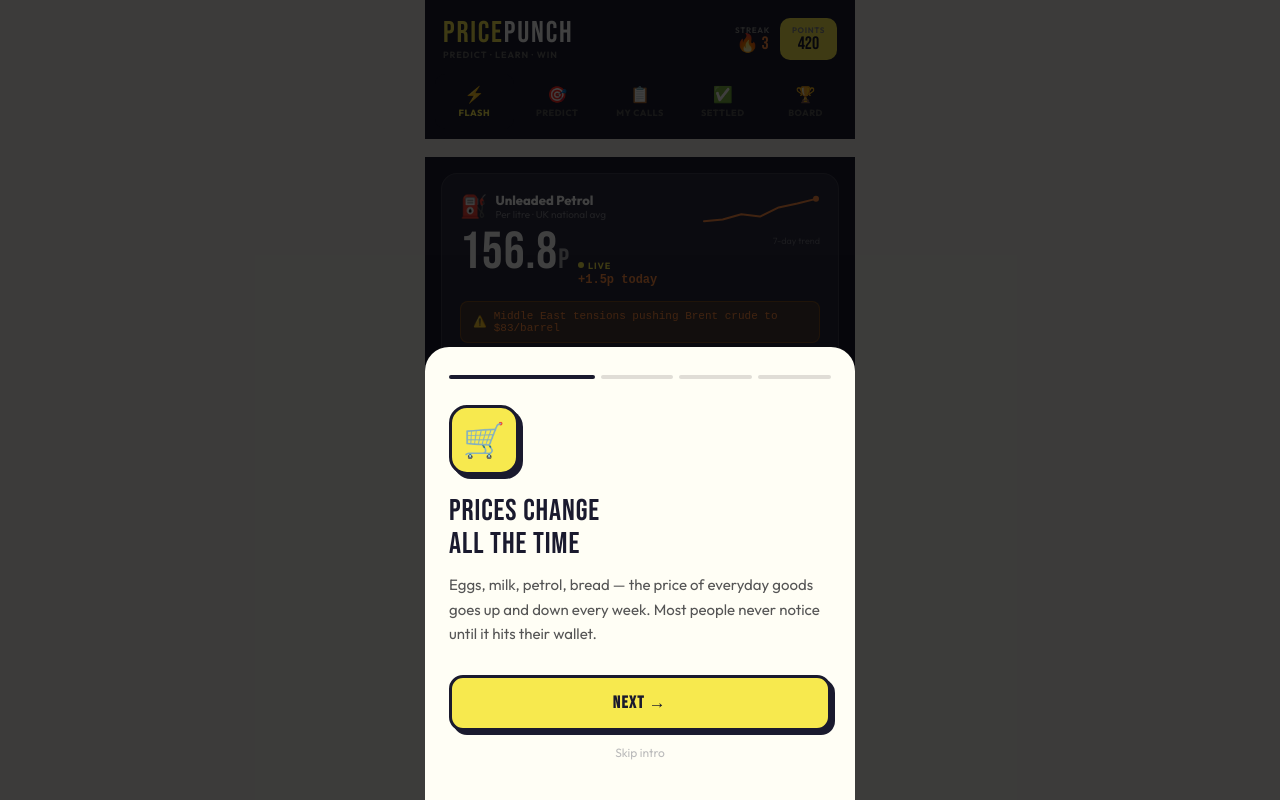
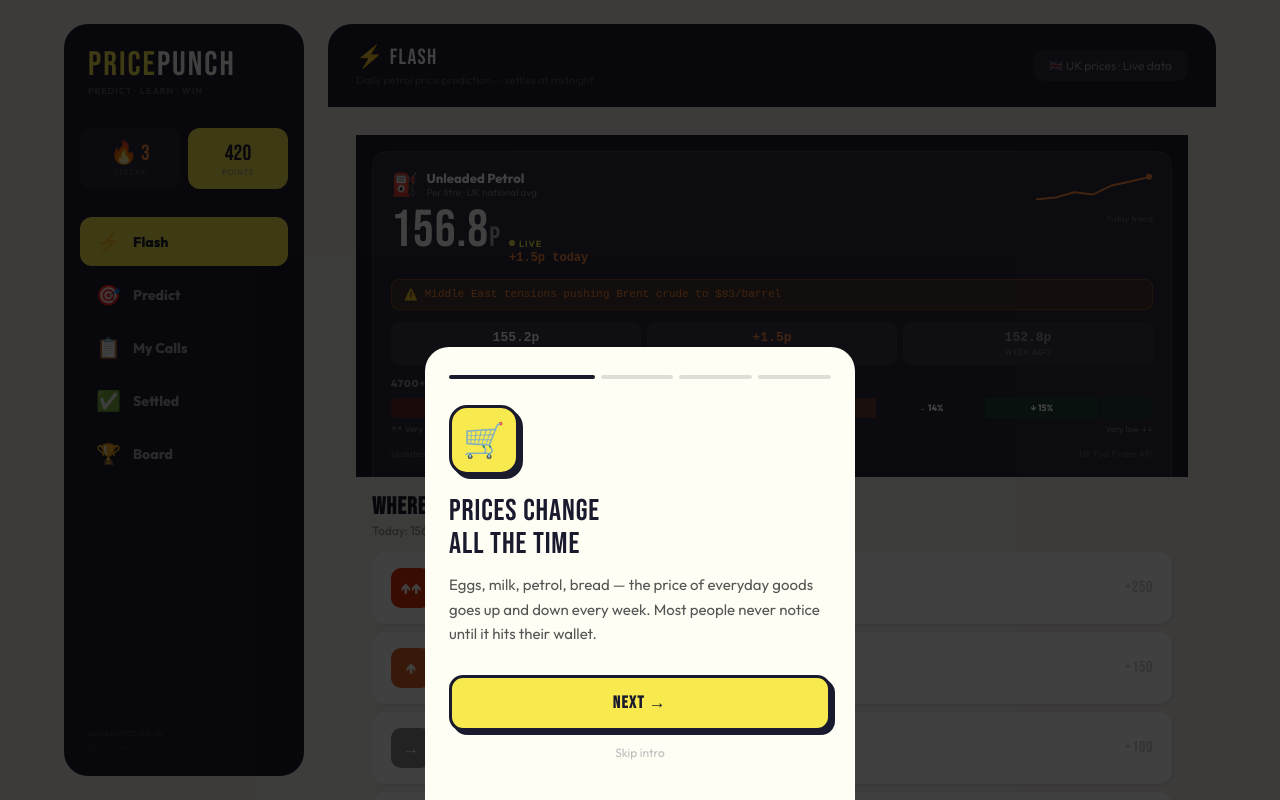
Before and after one commit to bdarko1/PricePunch, a React (Vite) app: page / in a window 1280 px wide. Shown: the top 800 px of the page. Built offline with nearby package versions, Linux system fonts and the light colour scheme.

Commit message:
Responsive desktop layout

```diff
--- a/src/App.jsx
+++ b/src/App.jsx
@@ -1113,17 +1113,83 @@
         .tab-btn { flex:1; padding:11px 4px; border:none; background:transparent; cursor:pointer; display:flex; flex-direction:column; align-items:center; gap:3px; transition:all 0.15s; border-radius:10px; }
         .tab-btn.active { background:${NAVY}; animation:popIn 0.2s ease; }
 
+        /* Desktop sidebar nav */
+        .desktop-nav-btn {
+          width:100%; padding:12px 16px; border:none; background:transparent;
+          cursor:pointer; display:flex; align-items:center; gap:12px;
+          border-radius:12px; transition:all 0.15s; text-align:left;
+          font-family:'Outfit',sans-serif;
+        }
+        .desktop-nav-btn:hover { background:rgba(255,255,255,0.08); }
+        .desktop-nav-btn.active { background:${GOLD}; }
+
         ::-webkit-scrollbar { width:3px; }
         ::-webkit-scrollbar-thumb { background:#ccc; border-radius:3px; }
+
+        /* Responsive breakpoints */
+        .app-shell {
+          display: flex;
+          flex-direction: column;
+          min-height: 100vh;
+          max-width: 430px;
+          margin: 0 auto;
+        }
+
+        .mobile-header { display:flex; }
+        .mobile-tabs   { display:flex; }
+        .desktop-layout { display:none; }
+
+        @media (min-width: 900px) {
+          body { background: #e8e4dc; }
+
+          .app-shell { display:none; }
+
+          .desktop-layout {
+            display: flex;
+            min-height: 100vh;
+            max-width: 1200px;
+            margin: 0 auto;
+            padding: 24px;
+            gap: 24px;
+          }
+
+          .desktop-sidebar {
+            width: 240px;
+            flex-shrink: 0;
+            background: ${NAVY};
+            border-radius: 24px;
+            padding: 24px 16px;
+            display: flex;
+            flex-direction: column;
+            position: sticky;
+            top: 24px;
+            height: calc(100vh - 48px);
+          }
+
+          .desktop-main {
+            flex: 1;
+            background: ${CREAM};
+            border-radius: 24px;
+            overflow: hidden;
+            display: flex;
+            flex-direction: column;
+            min-height: calc(100vh - 48px);
+          }
+
+          .desktop-content {
+            flex: 1;
+            overflow-y: auto;
+            padding: 28px;
+          }
+        }
       `}</style>
 
       {showConfetti && <Confetti />}
       {showOnboarding && <OnboardingModal onDone={() => setShowOnboarding(false)} />}
 
-      <div style={{ maxWidth:"430px", margin:"0 auto", minHeight:"100vh", display:"flex", flexDirection:"column" }}>
-
-        {/* Header */}
-        <div style={{ background:NAVY, padding:"18px 18px 14px", display:"flex", alignItems:"center", justifyContent:"space-between", flexShrink:0 }}>
+      {/* ── MOBILE layout (< 900px) ── */}
+      <div className="app-shell">
+        <div className="mobile-header" style={{ background:NAVY, padding:"18px 18px 14px", alignItems:"center", justifyContent:"space-between", flexShrink:0 }}>
           <div>
             <div style={{ fontFamily:FONT_DISPLAY, fontSize:"30px", color:GOLD, letterSpacing:"0.06em", lineHeight:1 }}>
               PRICE<span style={{ color:"white" }}>PUNCH</span>
@@ -1143,9 +1209,7 @@
             </div>
           </div>
         </div>
-
-        {/* Tab bar */}
-        <div style={{ background:NAVY, padding:"0 10px 10px", display:"flex", gap:"4px", flexShrink:0 }}>
+        <div className="mobile-tabs" style={{ background:NAVY, padding:"0 10px 10px", gap:"4px", flexShrink:0 }}>
           {TABS.map(t=>(
             <button key={t.id} className={`tab-btn ${tab===t.id?"active":""}`} onClick={()=>setTab(t.id)}>
               <span style={{ fontSize:"16px" }}>{t.emoji}</span>
@@ -1153,8 +1217,6 @@
             </button>
           ))}
         </div>
-
-        {/* Screen */}
         <div style={{ flex:1, overflowY:"auto", paddingTop:"18px" }}>
           {tab==="flash"       && <DailyFlashScreen />}
           {tab==="predict"     && <PredictScreen     onSubmit={handleSubmit} score={score} streak={streak} />}
@@ -1163,6 +1225,84 @@
           {tab==="leaderboard" && <LeaderboardScreen score={score} />}
         </div>
       </div>
+
+      {/* ── DESKTOP layout (≥ 900px) ── */}
+      <div className="desktop-layout">
+
+        {/* Sidebar */}
+        <div className="desktop-sidebar">
+          {/* Logo */}
+          <div style={{ marginBottom:"32px", paddingLeft:"8px" }}>
+            <div style={{ fontFamily:FONT_DISPLAY, fontSize:"34px", color:GOLD, letterSpacing:"0.06em", lineHeight:1 }}>
+              PRICE<span style={{ color:"white" }}>PUNCH</span>
+            </div>
+            <div style={{ fontSize:"9px", color:"#555", fontWeight:700, textTransform:"uppercase", letterSpacing:"0.1em", marginTop:"3px", fontFamily:FONT_BODY }}>
+              Predict · Learn · Win
+            </div>
+          </div>
+
+          {/* Stats */}
+          <div style={{ display:"grid", gridTemplateColumns:"1fr 1fr", gap:"8px", marginBottom:"28px" }}>
+            <div style={{ background:"rgba(255,255,255,0.07)", borderRadius:"12px", padding:"12px", textAlign:"center" }}>
+              <div style={{ fontFamily:FONT_DISPLAY, fontSize:"22px", color:"#ff8c42" }}>🔥 {streak}</div>
+              <div style={{ fontSize:"8px", color:"#555", textTransform:"uppercase", letterSpacing:"0.08em", fontFamily:FONT_BODY }}>Streak</div>
+            </div>
+            <div style={{ background:GOLD, borderRadius:"12px", padding:"12px", textAlign:"center" }}>
+              <div style={{ fontFamily:FONT_DISPLAY, fontSize:"22px", color:NAVY }}>{score.toLocaleString()}</div>
+              <div style={{ fontSize:"8px", color:"#888", textTransform:"uppercase", letterSpacing:"0.08em", fontFamily:FONT_BODY }}>Points</div>
+            </div>
+          </div>
+
+          {/* Nav */}
+          <div style={{ display:"flex", flexDirection:"column", gap:"4px", flex:1 }}>
+            {TABS.map(t=>(
+              <button key={t.id} className={`desktop-nav-btn ${tab===t.id?"active":""}`} onClick={()=>setTab(t.id)}>
+                <span style={{ fontSize:"20px" }}>{t.emoji}</span>
+                <span style={{ fontSize:"14px", fontWeight:800, color: tab===t.id ? NAVY : "rgba(255,255,255,0.6)", fontFamily:FONT_BODY }}>
+                  {t.label}
+                </span>
+              </button>
+            ))}
+          </div>
+
+          {/* Footer */}
+          <div style={{ paddingLeft:"8px", marginTop:"auto" }}>
+            <div style={{ fontSize:"10px", color:"#444", fontFamily:FONT_BODY }}>pricepunch.co.uk</div>
+            <div style={{ fontSize:"9px", color:"#333", fontFamily:FONT_BODY, marginTop:"2px" }}>Beta · Free to play</div>
+          </div>
+        </div>
+
+        {/* Main content */}
+        <div className="desktop-main">
+          {/* Desktop top bar */}
+          <div style={{ background:NAVY, padding:"20px 28px", display:"flex", alignItems:"center", justifyContent:"space-between", flexShrink:0 }}>
+            <div>
+              <div style={{ fontFamily:FONT_DISPLAY, fontSize:"22px", color:"white", letterSpacing:"0.06em" }}>
+                {TABS.find(t=>t.id===tab)?.emoji} {TABS.find(t=>t.id===tab)?.label.toUpperCase()}
+              </div>
+              <div style={{ fontSize:"11px", color:"#555", fontFamily:FONT_BODY, marginTop:"2px" }}>
+                {tab==="flash" && "Daily petrol price prediction — settles at midnight"}
+                {tab==="predict" && "Pick an item and predict where the price is heading"}
+                {tab==="mycalls" && "Your active predictions and their status"}
+                {tab==="settled" && "Resolved predictions with explanations"}
+                {tab==="leaderboard" && "Weekly rankings — top predictors win prizes"}
+              </div>
+            </div>
+            <div style={{ background:"rgba(255,255,255,0.08)", borderRadius:"10px", padding:"8px 16px", fontSize:"12px", color:"rgba(255,255,255,0.5)", fontFamily:FONT_BODY }}>
+              🇬🇧 UK prices · Live data
+            </div>
+          </div>
+
+          {/* Screen content */}
+          <div className="desktop-content">
+            {tab==="flash"       && <DailyFlashScreen />}
+            {tab==="predict"     && <PredictScreen     onSubmit={handleSubmit} score={score} streak={streak} />}
+            {tab==="mycalls"     && <MyCallsScreen     predictions={predictions} onGoPredict={()=>setTab("predict")} />}
+            {tab==="settled"     && <SettledScreen />}
+            {tab==="leaderboard" && <LeaderboardScreen score={score} />}
+          </div>
+        </div>
+      </div>
     </>
   );
 }
```
